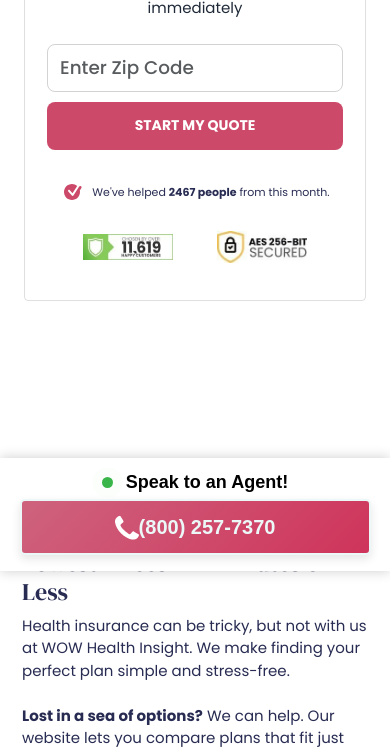
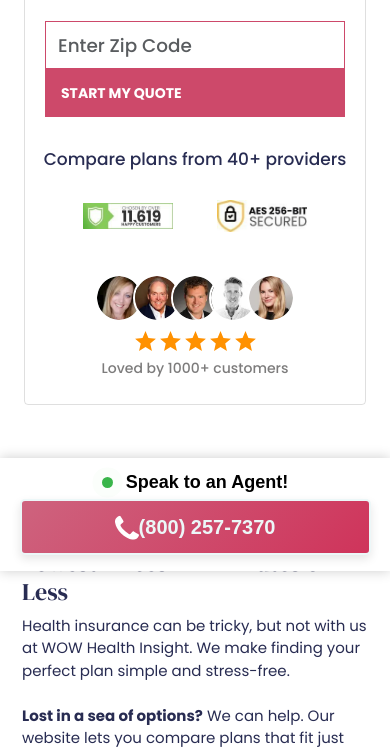
Before and after one commit to samiullah687/wowhealthinsight-lpv4, a plain HTML site: page index.html in a window 390 px wide. Shown: the part 273-1026 px from the top of the page. Drawn offline with nearby package versions, Linux system fonts and the light colour scheme; a script that the page names is missing; a web font is replaced by a local one.

Commit message:
updated mobile deisgn

```diff
--- a/index.html
+++ b/index.html
@@ -226,8 +226,13 @@
                   </div>
                   <!-- /.form-con -->
                 </form>
+                <div class="mobile-only text-center">
+                  <p class="mb-3" style="font-size: 17px; font-weight: 500">
+                    Compare plans from 40+ providers
+                  </p>
+                </div>
 
-                <div class="text-center">
+                <div class="desktop-only text-center">
                   <div
                     class="d-flex flex-column justify-content-center align-items-center gap-2 md-gap-0 mt-2 mb-2 md-mt-8"
                   >
@@ -318,6 +323,103 @@
                 <!-- /.col-lg-6 -->
               </div>
               <!-- /.row -->
+            </div>
+            <div class="avatar-flex mobile-only">
+              <div class="avatar-img">
+                <img src="assets/img/users/1.webp" alt="" />
+                <img src="assets/img/users/2.webp" alt="" />
+                <img src="assets/img/users/3.webp" alt="" />
+                <img src="assets/img/users/4.webp" alt="" />
+                <img src="assets/img/users/5.webp" alt="" />
+              </div>
+              <!-- /.avatar-img -->
+              <div class="rate-flex">
+                <div class="star-flex">
+                  <svg
+                    xmlns="http://www.w3.org/2000/svg"
+                    xmlns:xlink="http://www.w3.org/1999/xlink"
+                    aria-hidden="true"
+                    role="img"
+                    class="iconify iconify--ic"
+                    width="100%"
+                    height="100%"
+                    preserveAspectRatio="xMidYMid meet"
+                    viewBox="0 0 24 24"
+                  >
+                    <path
+                      fill="currentColor"
+                      d="M12 17.27L18.18 21l-1.64-7.03L22 9.24l-7.19-.61L12 2L9.19 8.63L2 9.24l5.46 4.73L5.82 21L12 17.27z"
+                    ></path>
+                  </svg>
+                  <svg
+                    xmlns="http://www.w3.org/2000/svg"
+                    xmlns:xlink="http://www.w3.org/1999/xlink"
+                    aria-hidden="true"
+                    role="img"
+                    class="iconify iconify--ic"
+                    width="100%"
+                    height="100%"
+                    preserveAspectRatio="xMidYMid meet"
+                    viewBox="0 0 24 24"
+                  >
+                    <path
+                      fill="currentColor"
+                      d="M12 17.27L18.18 21l-1.64-7.03L22 9.24l-7.19-.61L12 2L9.19 8.63L2 9.24l5.46 4.73L5.82 21L12 17.27z"
+                    ></path>
+                  </svg>
+                  <svg
+                    xmlns="http://www.w3.org/2000/svg"
+                    xmlns:xlink="http://www.w3.org/1999/xlink"
+                    aria-hidden="true"
+                    role="img"
+                    class="iconify iconify--ic"
+                    width="100%"
+                    height="100%"
+                    preserveAspectRatio="xMidYMid meet"
+                    viewBox="0 0 24 24"
+                  >
+                    <path
+                      fill="currentColor"
+                      d="M12 17.27L18.18 21l-1.64-7.03L22 9.24l-7.19-.61L12 2L9.19 8.63L2 9.24l5.46 4.73L5.82 21L12 17.27z"
+                    ></path>
+                  </svg>
+                  <svg
+                    xmlns="http://www.w3.org/2000/svg"
+                    xmlns:xlink="http://www.w3.org/1999/xlink"
+                    aria-hidden="true"
+                    role="img"
+                    class="iconify iconify--ic"
+                    width="100%"
+                    height="100%"
+                    preserveAspectRatio="xMidYMid meet"
+                    viewBox="0 0 24 24"
+                  >
+                    <path
+                      fill="currentColor"
+                      d="M12 17.27L18.18 21l-1.64-7.03L22 9.24l-7.19-.61L12 2L9.19 8.63L2 9.24l5.46 4.73L5.82 21L12 17.27z"
+                    ></path>
+                  </svg>
+                  <svg
+                    xmlns="http://www.w3.org/2000/svg"
+                    xmlns:xlink="http://www.w3.org/1999/xlink"
+                    aria-hidden="true"
+                    role="img"
+                    class="iconify iconify--ic"
+                    width="100%"
+                    height="100%"
+                    preserveAspectRatio="xMidYMid meet"
+                    viewBox="0 0 24 24"
+                  >
+                    <path
+                      fill="currentColor"
+                      d="M12 17.27L18.18 21l-1.64-7.03L22 9.24l-7.19-.61L12 2L9.19 8.63L2 9.24l5.46 4.73L5.82 21L12 17.27z"
+                    ></path>
+                  </svg>
+                </div>
+                <!-- /.star-flex -->
+                <p>Loved by 1000+ customers</p>
+              </div>
+              <!-- /.rate-flex -->
             </div>
             <!-- /.col-lg-6 -->
           </div>
--- a/style4_minified.css
+++ b/style4_minified.css
@@ -321,6 +321,10 @@ h6 a {
     padding: 20px 0;
     /* height: 80vh; */
   }
+  .hero-area {
+    padding-left: 0px !important;
+    padding-right: 0px !important;
+  }
   .container-view {
     height: 60px;
     overflow: hidden;
@@ -401,6 +405,7 @@ h6 a {
   -webkit-box-align: center;
   -ms-flex-align: center;
   align-items: center;
+  justify-content: center;
   margin-right: 16px;
 }
 .form-con,
@@ -1574,6 +1579,21 @@ h6 a {
     background: none;
   }
 }
+@media (max-width: 768px) {
+  #zipcode {
+    border-radius: 0px;
+    border-color: #cd496a;
+    font-size: 1rem;
+  }
+  .form-con .btn-action {
+    margin-top: 0px;
+    border-radius: 0px;
+    justify-content: left;
+  }
+  .border-s-light {
+    border: 0;
+  }
+}
 .cta-btn {
   border-radius: 6px;
   width: 273px;
@@ -1594,21 +1614,21 @@ h6 a {
 /* responsiveness queries */
 
 .desktop-only {
-  display: none !important;
+  display: block !important;
 }
 
-@media screen and (min-width: 960px) {
+@media screen and (max-width: 768px) {
   .desktop-only {
-    display: block !important;
+    display: none !important;
   }
 }
 
 .mobile-only {
-  display: block !important;
+  display: none !important;
 }
 
-@media screen and (min-width: 960px) {
+@media screen and (max-width: 768px) {
   .mobile-only {
-    display: none !important;
-  }
-}
+    display: block !important;
+  }
+}
```
